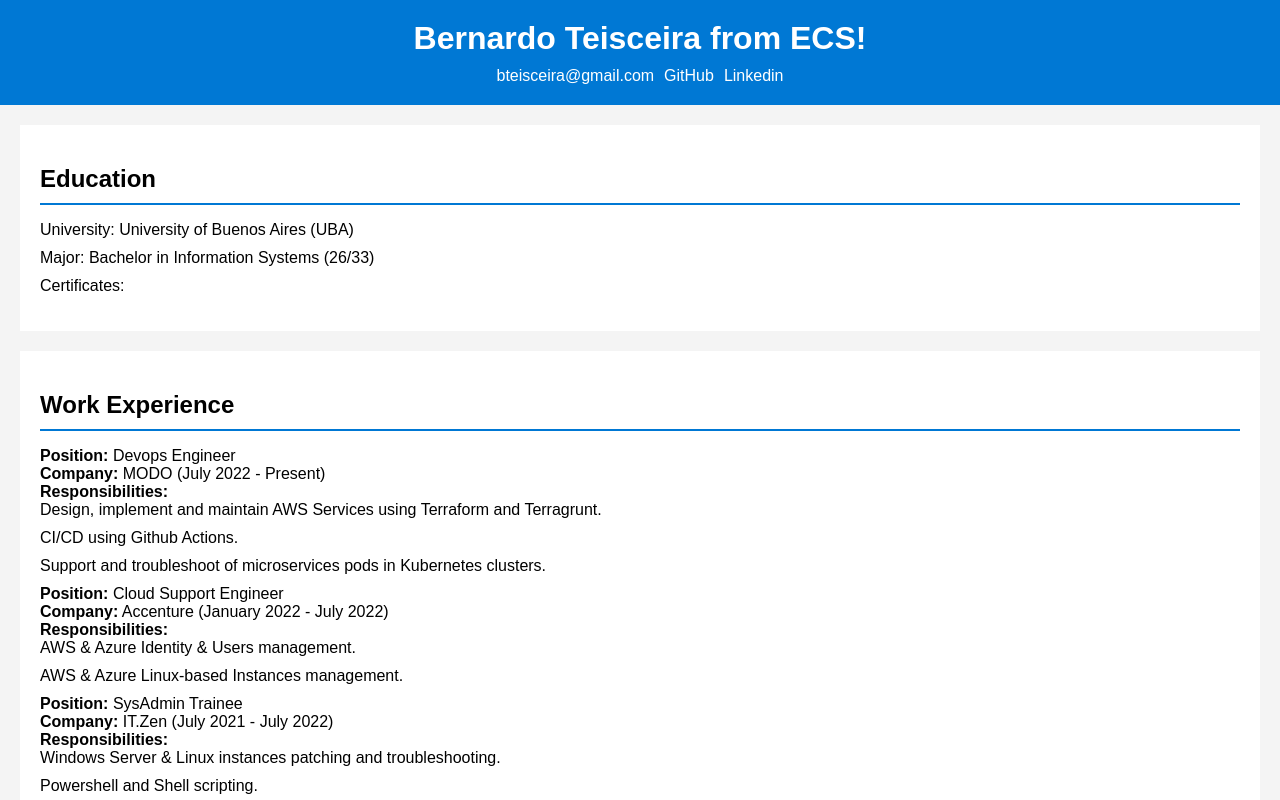
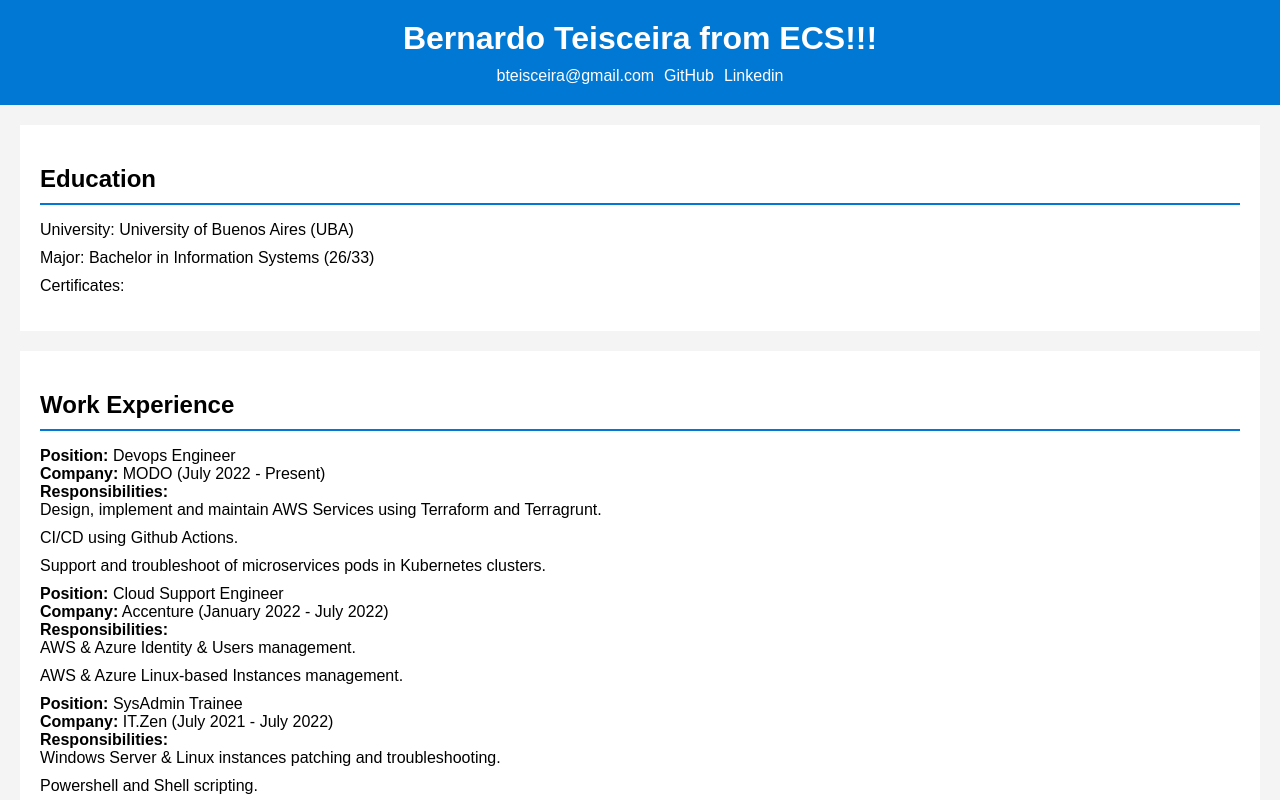
Before and after one commit to bertei/ECS-Website-Project, a plain HTML site: page Website/index.html in a window 1280 px wide. Shown: the top 800 px of the page. Drawn offline with Linux system fonts and the light colour scheme; a script that the page names is missing.

Commit message:
Modified index.html to test ecs deployment wf

```diff
--- a/Website/index.html
+++ b/Website/index.html
@@ -9,7 +9,7 @@
 </head>
 <body>
     <div class="header">
-        <h1>Bernardo Teisceira from ECS!</h1>
+        <h1>Bernardo Teisceira from ECS!!!</h1>
         <div class="contact-info">
             <a href="mailto:bteisceira@gmail.com">bteisceira@gmail.com</a>
             <a href="https://github.com/bertei">GitHub</a>
```
